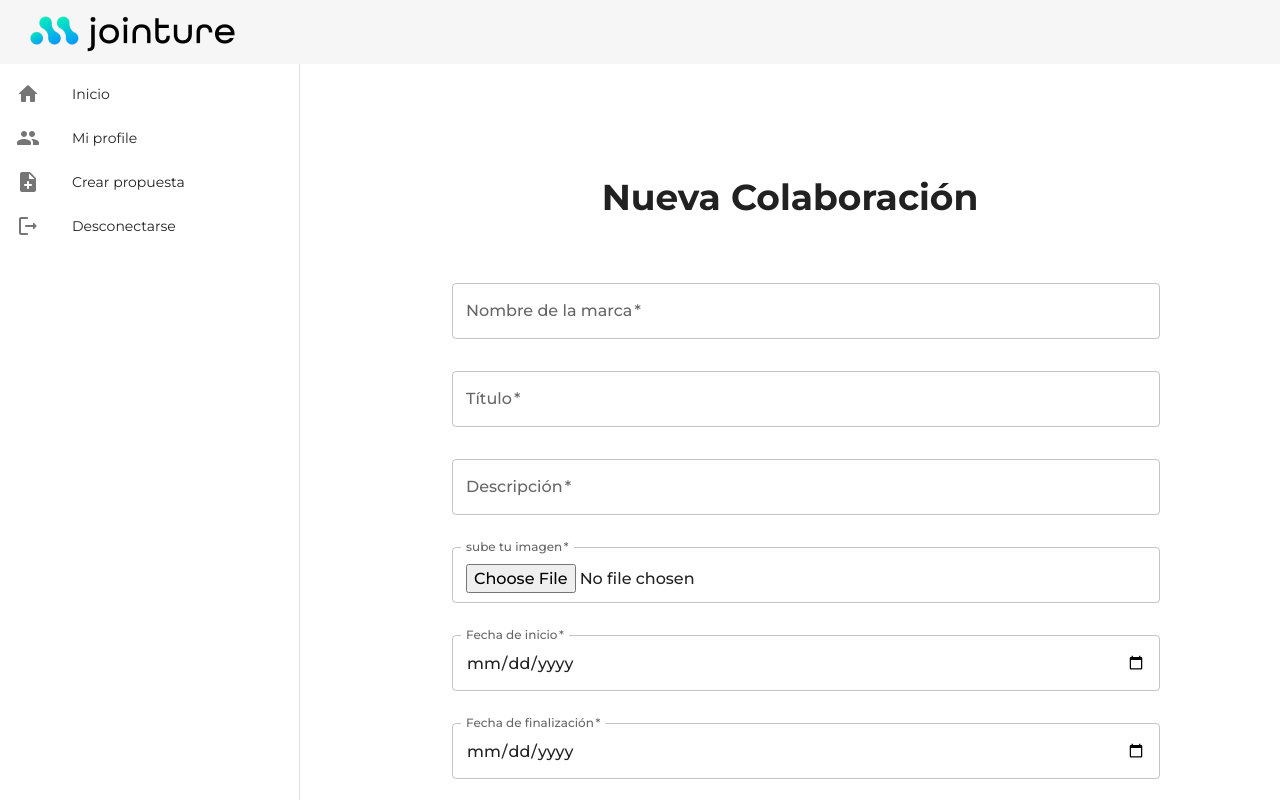
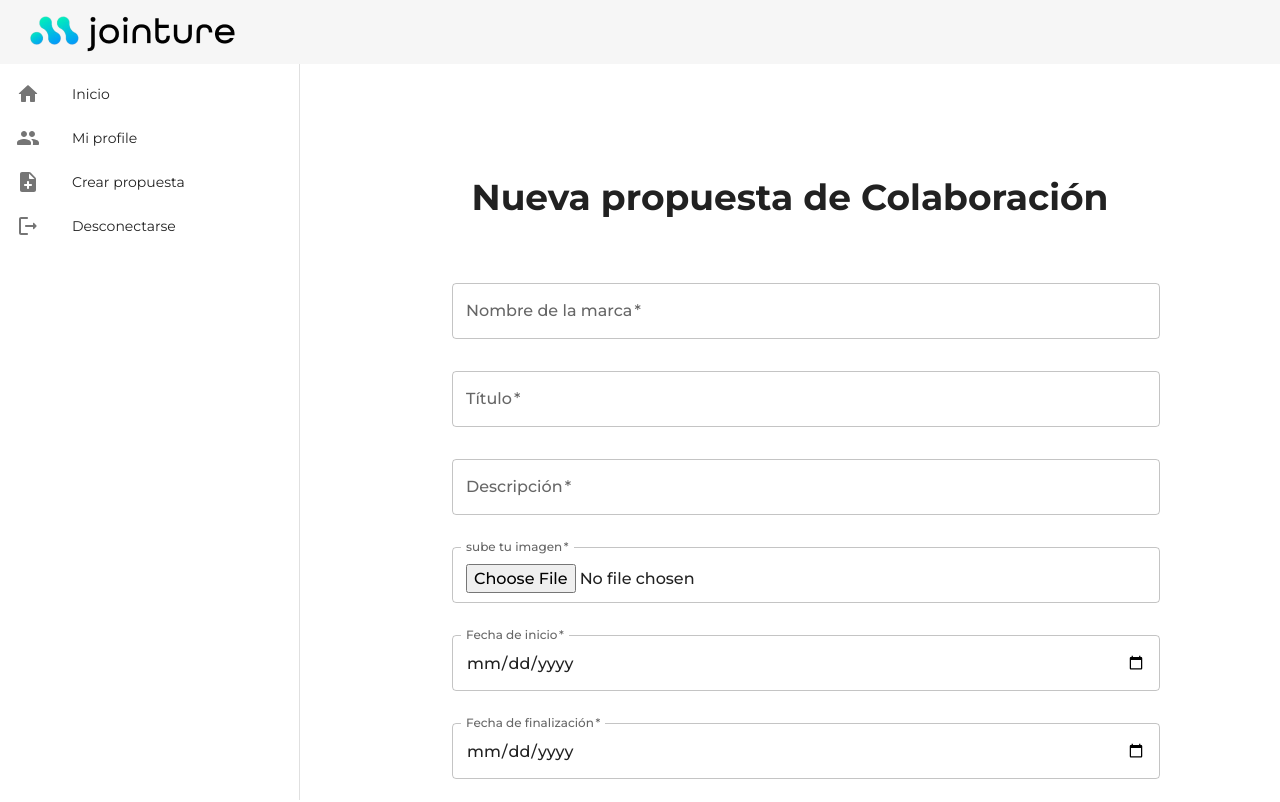
Before and after one commit to octocodevs/jointure-frontend, a Next.js app: page /admin/newcollab in a window 1280 px wide. Shown: the top 802 px of the page. Built offline with nearby package versions, Linux system fonts and the light colour scheme.

Commit message:
NewCollab title changed

```diff
--- a/src/app/components/NewCollabForm/NewCollabForm.jsx
+++ b/src/app/components/NewCollabForm/NewCollabForm.jsx
@@ -18,7 +18,7 @@ export default function NewCollabForm (){
     <Container overflow="auto" className='pb-20 '>
             <Box className="py-8 pb-4" display="flex" alignItems="center" justifyContent="center">
             </Box>
-            <Typography variant="h2" align="center">Nueva Colaboración</Typography>
+            <Typography variant="h2" align="center">Nueva propuesta de Colaboración</Typography>
             <Box className='px-16 pt-12' overflow="auto" >
             <form
                 noValidate
```
